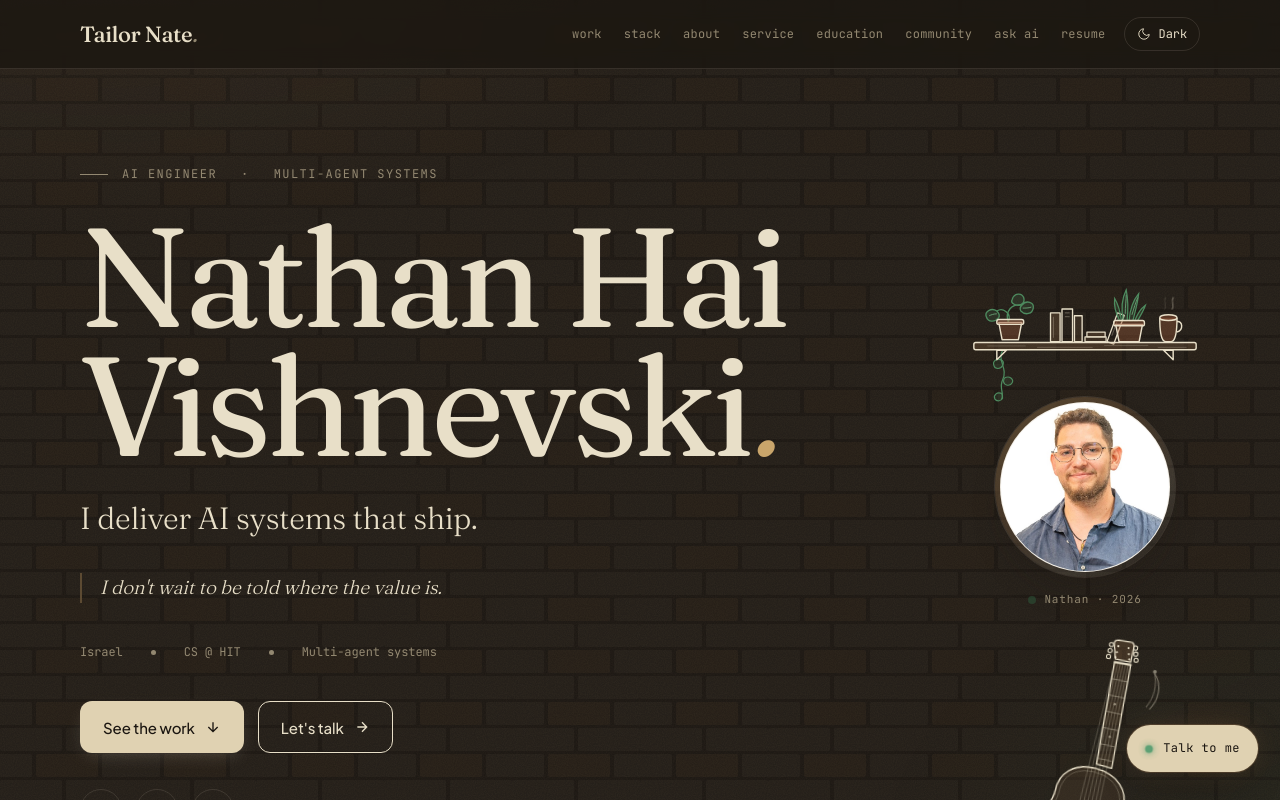
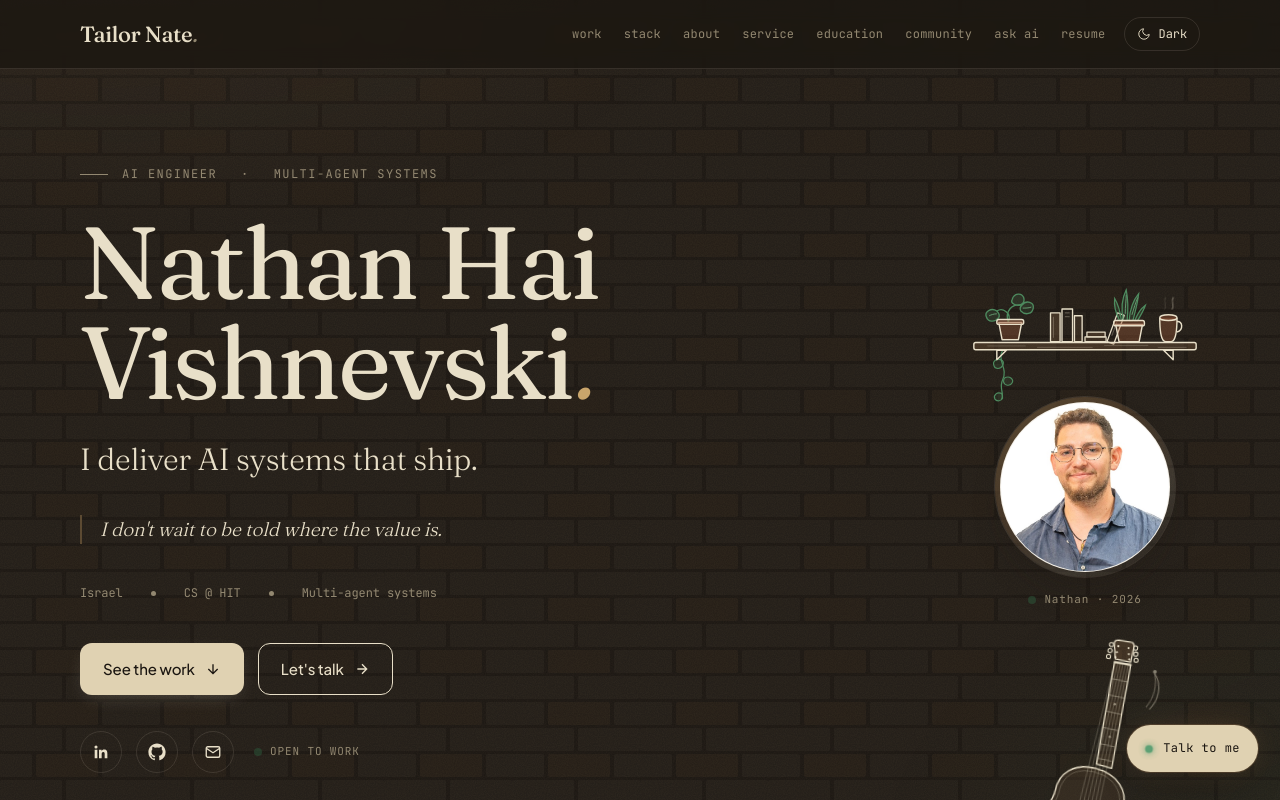
Before and after one commit to Nate-Vish/tailornate, a Next.js app: page /portfolio in a window 1280 px wide. Shown: the top 800 px of the page. Built offline with nearby package versions, Linux system fonts and the light colour scheme.

Commit message:
Hero leads with Nathan's name, not the domain (globals.css)

```diff
--- a/app/globals.css
+++ b/app/globals.css
@@ -329,9 +329,9 @@ html[data-theme="dark"] body::after {
 .hero h1 {
   font-family: var(--font-fraunces), serif;
   font-weight: 400;
-  font-size: clamp(64px, 11vw, 168px);
-  line-height: 0.92;
-  letter-spacing: -0.035em;
+  font-size: clamp(48px, 8vw, 118px);
+  line-height: 0.98;
+  letter-spacing: -0.03em;
   margin: 0;
   font-variation-settings: "SOFT" 30, "opsz" 144;
 }
```
